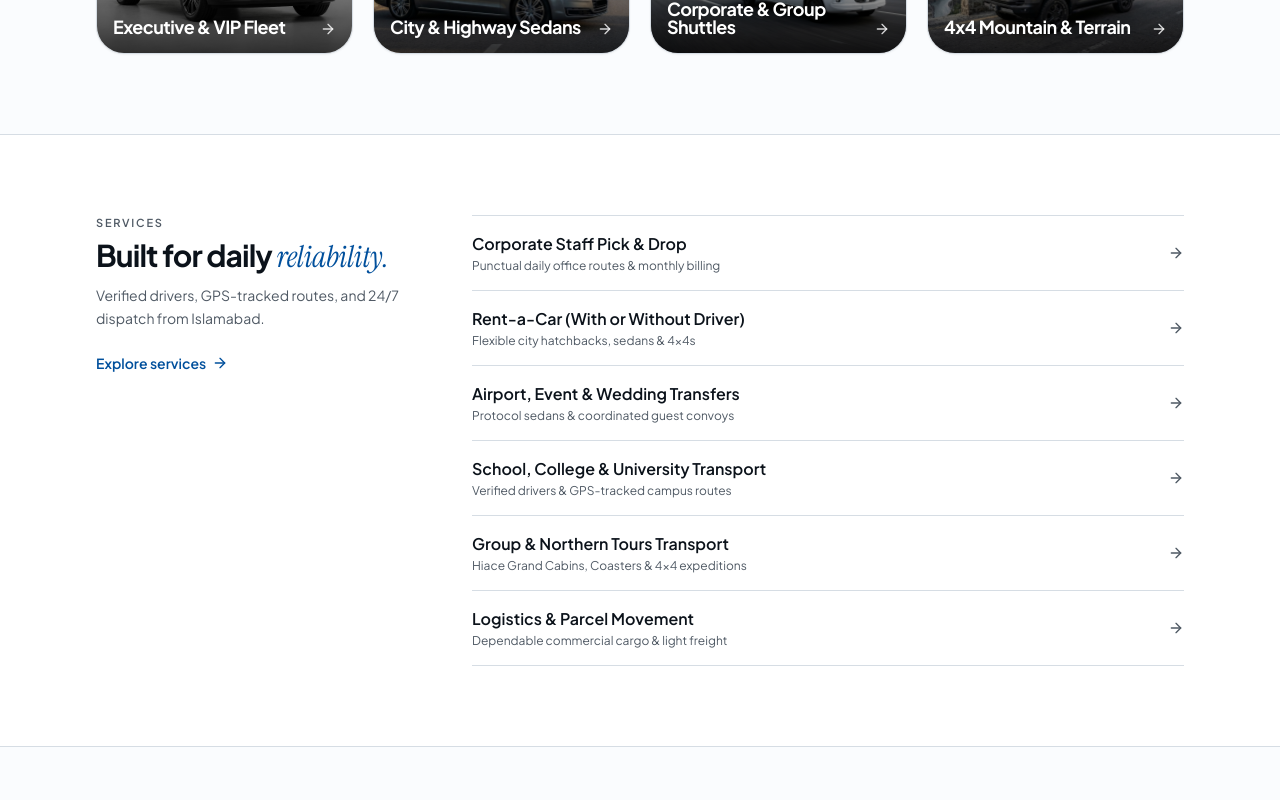
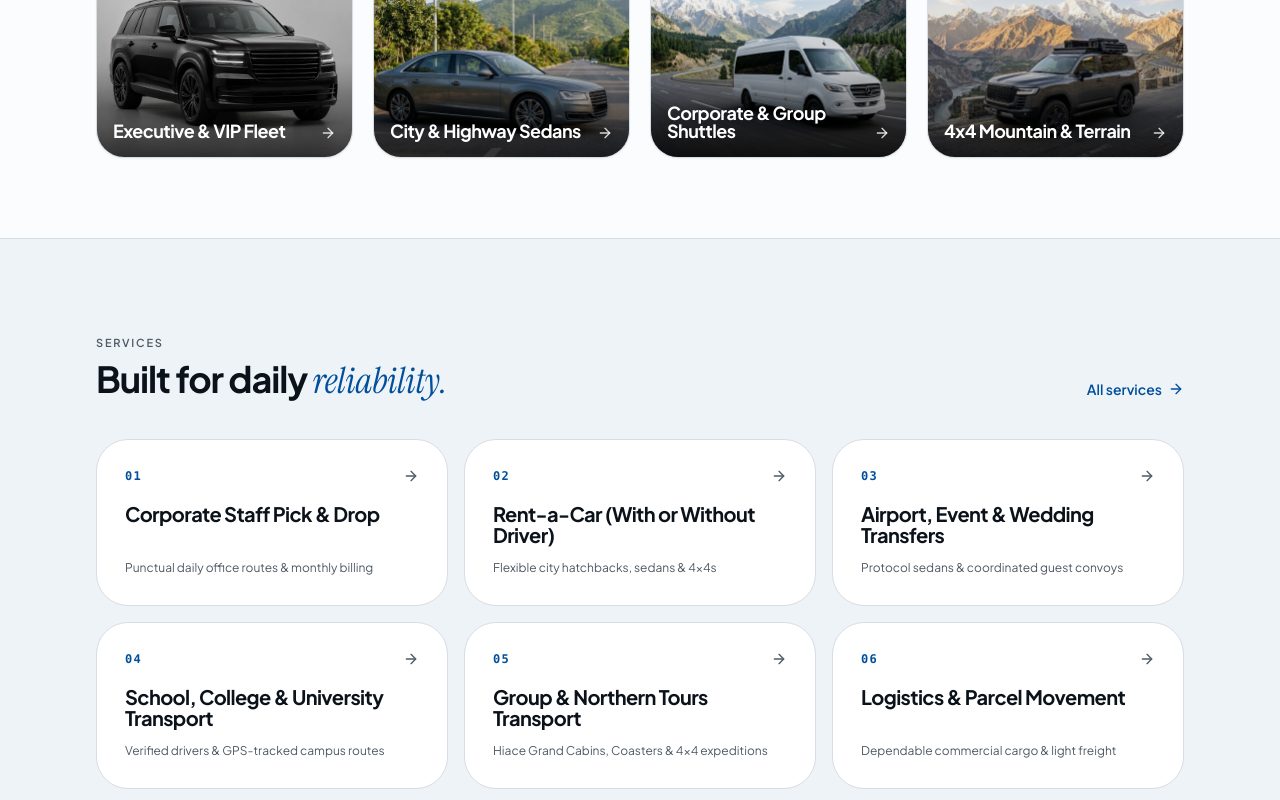
Before and after one commit to theaseerabbas/AseerGroup, a React (Vite) app in the folder frontend/transport/: page / in a window 1280 px wide. Shown: the part 1020-1820 px from the top of the page. Built offline with nearby package versions, Linux system fonts and the light colour scheme; no server answers.

Commit message:
Polish Transport: 100vh carousel hero, Bento services grid, SpotlightCard hover motion, and decluttered FleetPage

```diff
--- /dev/null
+++ b/frontend/transport/src/components/SpotlightCard.tsx
@@ -0,0 +1,36 @@
+import { useRef, type ReactNode } from "react";
+import { cn } from "../lib/utils";
+
+export function SpotlightCard({
+  children,
+  className = "",
+}: {
+  children: ReactNode;
+  className?: string;
+}) {
+  const ref = useRef<HTMLDivElement>(null);
+  const rafRef = useRef<number | null>(null);
+
+  const onMove = (e: React.MouseEvent<HTMLDivElement>) => {
+    const el = ref.current;
+    if (!el) return;
+    const { clientX, clientY } = e;
+    if (rafRef.current !== null) return;
+    rafRef.current = requestAnimationFrame(() => {
+      rafRef.current = null;
+      const rect = el.getBoundingClientRect();
+      el.style.setProperty("--mx", `${clientX - rect.left}px`);
+      el.style.setProperty("--my", `${clientY - rect.top}px`);
+    });
+  };
+
+  return (
+    <div
+      ref={ref}
+      onMouseMove={onMove}
+      className={cn("spotlight-card", className)}
+    >
+      {children}
+    </div>
+  );
+}
--- a/frontend/transport/src/pages/AboutPage.tsx
+++ b/frontend/transport/src/pages/AboutPage.tsx
@@ -44,7 +44,7 @@ export function AboutPage() {
     officeLocations.find((l) => l.id === activeLocId) ?? officeLocations[0]!;
 
   return (
-    <div>
+    <div className="page-in">
       <section className="border-b border-border bg-pattern-cobalt py-12 sm:py-16">
         <div className="mx-auto max-w-6xl px-4 sm:px-6 lg:px-8">
           <div className="grid items-center gap-10 lg:grid-cols-12">
--- a/frontend/transport/src/pages/BookPage.tsx
+++ b/frontend/transport/src/pages/BookPage.tsx
@@ -119,7 +119,7 @@ export function BookPage() {
   }
 
   return (
-    <div>
+    <div className="page-in">
       <section className="border-b border-border bg-pattern-cobalt py-12 sm:py-16">
         <div className="mx-auto max-w-6xl px-4 sm:px-6 lg:px-8">
           <p className="eyebrow">Booking &amp; Dispatch Desk</p>
--- a/frontend/transport/src/pages/HomePage.tsx
+++ b/frontend/transport/src/pages/HomePage.tsx
@@ -12,6 +12,7 @@ import shuttleImg from "../assets/shuttle.jpg";
 import transportSuvImg from "../assets/transport-suv.jpg";
 import { type FleetCategory } from "../lib/transportData";
 import { usePageSeo } from "../lib/usePageSeo";
+import { SpotlightCard } from "../components/SpotlightCard";
 
 const heroSlides = [
   {
@@ -111,14 +112,14 @@ export function HomePage() {
   const current = heroSlides[activeSlide] ?? heroSlides[0]!;
 
   return (
-    <div>
-      {/* 1. CLEAN FULL-BLEED CAROUSEL HERO WITH SEARCH OVERLAY */}
+    <div className="page-in">
+      {/* 1. CLEAN FULL-BLEED 100VH CAROUSEL HERO WITH SEARCH OVERLAY */}
       <section
         className="relative overflow-hidden bg-primary text-white"
         onMouseEnter={() => setPaused(true)}
         onMouseLeave={() => setPaused(false)}
       >
-        <div className="relative h-[78svh] min-h-[520px] max-h-[760px] w-full">
+        <div className="relative h-[calc(100svh-4rem)] min-h-[540px] w-full lg:h-[calc(100svh-4.5rem)]">
           {/* Slide Track */}
           <div
             className="flex h-full transition-transform duration-700 ease-out"
@@ -263,50 +264,53 @@ export function HomePage() {
         </div>
       </section>
 
-      {/* 3. EDITORIAL SERVICES LIST (NO ICON-BOX CLUTTER) */}
-      <section className="border-y border-border bg-white py-16 sm:py-20">
+      {/* 3. COHESIVE SERVICES BENTO (LIMITED TEXT, PREMIUM SPOTLIGHT) */}
+      <section className="border-y border-border bg-card py-16 sm:py-24">
         <div className="mx-auto max-w-6xl px-4 sm:px-6 lg:px-8">
-          <div className="grid gap-10 lg:grid-cols-12">
-            <div className="lg:col-span-4">
+          <div className="flex flex-col justify-between gap-4 sm:flex-row sm:items-end">
+            <div>
               <p className="eyebrow">Services</p>
-              <h2 className="display mt-2 text-3xl text-foreground">
+              <h2 className="display mt-2 text-3xl text-foreground sm:text-4xl">
                 Built for daily{" "}
                 <span className="serif-i font-normal text-cobalt">
                   reliability.
                 </span>
               </h2>
-              <p className="mt-3 text-sm leading-relaxed text-muted-foreground">
-                Verified drivers, GPS-tracked routes, and 24/7 dispatch from
-                Islamabad.
-              </p>
+            </div>
             <Link
               to="/services"
-                className="mt-6 inline-flex items-center gap-1.5 text-sm font-semibold text-cobalt hover:opacity-80"
+              className="inline-flex shrink-0 items-center gap-1.5 whitespace-nowrap text-sm font-semibold text-cobalt hover:opacity-80"
             >
-                <span>Explore services</span>
+              <span>All services</span>
               <ArrowRight className="size-4" />
             </Link>
           </div>
 
-            <div className="divide-y divide-border border-y border-border lg:col-span-8">
-              {serviceRows.map((row) => (
+          <div className="mt-10 grid gap-4 sm:grid-cols-2 lg:grid-cols-3">
+            {serviceRows.map((row, idx) => (
               <Link
                 key={row.title}
                 to={`/book?service=${encodeURIComponent(row.title)}`}
-                  className="group flex items-center justify-between gap-4 py-4 transition hover:px-2"
+                className="group block"
               >
+                <SpotlightCard className="flex h-full flex-col justify-between rounded-3xl border border-border bg-white p-7">
                   <div>
-                    <h3 className="text-base font-semibold text-foreground transition group-hover:text-cobalt">
+                    <div className="flex items-center justify-between">
+                      <span className="font-mono text-xs font-semibold tracking-widest text-cobalt">
+                        0{idx + 1}
+                      </span>
+                      <ArrowRight className="size-4 text-muted-foreground transition-transform duration-300 group-hover:translate-x-1 group-hover:text-cobalt" />
+                    </div>
+                    <h3 className="display mt-5 text-xl text-foreground transition-colors group-hover:text-cobalt">
                       {row.title}
                     </h3>
-                    <p className="mt-0.5 text-xs text-muted-foreground">
+                  </div>
+                  <p className="mt-3 text-xs leading-relaxed text-muted-foreground">
                     {row.note}
                   </p>
-                  </div>
-                  <ArrowRight className="size-4 shrink-0 text-muted-foreground transition group-hover:translate-x-1 group-hover:text-cobalt" />
+                </SpotlightCard>
               </Link>
             ))}
-            </div>
           </div>
         </div>
       </section>
--- a/frontend/transport/src/pages/ServicesPage.tsx
+++ b/frontend/transport/src/pages/ServicesPage.tsx
@@ -2,6 +2,7 @@ import { Link } from "react-router-dom";
 import { ArrowRight, Check } from "lucide-react";
 import { coreTransportServices, whyChooseTransport } from "../lib/transportData";
 import { usePageSeo } from "../lib/usePageSeo";
+import { SpotlightCard } from "../components/SpotlightCard";
 
 const dispatchSteps = [
   {
@@ -35,7 +36,7 @@ export function ServicesPage() {
   });
 
   return (
-    <div>
+    <div className="page-in">
       <section className="border-b border-border bg-pattern-cobalt py-12 sm:py-16">
         <div className="mx-auto max-w-6xl px-4 sm:px-6 lg:px-8">
           <p className="eyebrow">Mobility &amp; Logistics Solutions</p>
@@ -54,11 +55,11 @@ export function ServicesPage() {
       </section>
 
       <section className="mx-auto max-w-6xl px-4 py-12 sm:px-6 sm:py-16 lg:px-8">
-        <div className="grid gap-6 md:grid-cols-2 lg:grid-cols-4">
+        <div className="grid gap-5 md:grid-cols-2 lg:grid-cols-4">
           {coreTransportServices.map((svc) => (
-            <div
+            <SpotlightCard
               key={svc.num}
-              className="flex flex-col justify-between rounded-3xl border border-border bg-white p-6 shadow-xs transition hover:border-cobalt/40 hover:shadow-float"
+              className="group flex flex-col justify-between rounded-3xl border border-border bg-white p-6"
             >
               <div>
                 <span className="font-mono text-xs font-semibold tracking-widest text-cobalt">
@@ -74,13 +75,13 @@ export function ServicesPage() {
               <div className="mt-5 border-t border-border pt-3.5">
                 <Link
                   to={`/book?service=${encodeURIComponent(svc.title)}`}
-                  className="inline-flex items-center gap-1.5 text-xs font-semibold text-cobalt hover:opacity-80"
+                  className="inline-flex items-center gap-1.5 text-xs font-semibold text-cobalt transition group-hover:gap-2"
                 >
                   <span>Request quote</span>
                   <ArrowRight className="size-3.5" />
                 </Link>
               </div>
-            </div>
+            </SpotlightCard>
           ))}
         </div>
       </section>
--- a/frontend/transport/src/styles.css
+++ b/frontend/transport/src/styles.css
@@ -161,6 +161,51 @@
   animation: slideProgress 5s linear forwards;
 }
 
+@keyframes page-in {
+  from {
+    opacity: 0;
+    transform: translateY(10px);
+  }
+  to {
+    opacity: 1;
+    transform: none;
+  }
+}
+
+.page-in {
+  animation: page-in 0.55s var(--ease-apple) both;
+}
+
+.spotlight-card {
+  position: relative;
+  overflow: hidden;
+  transition:
+    transform 0.45s var(--ease-apple),
+    box-shadow 0.45s var(--ease-apple),
+    border-color 0.35s var(--ease-apple);
+}
+.spotlight-card::before {
+  content: "";
+  position: absolute;
+  inset: 0;
+  border-radius: inherit;
+  pointer-events: none;
+  opacity: 0;
+  transition: opacity 0.4s ease;
+  background: radial-gradient(
+    420px circle at var(--mx, 50%) var(--my, 50%),
+    oklch(0.43 0.145 252 / 10%),
+    transparent 65%
+  );
+}
+.spotlight-card:hover::before {
+  opacity: 1;
+}
+.spotlight-card:hover {
+  transform: translateY(-2px);
+  box-shadow: 0 22px 48px -16px oklch(0.43 0.145 252 / 18%);
+}
+
 .shadow-float {
   box-shadow: var(--shadow-float);
 }
```
Also changed, not shown: frontend/transport/src/pages/FleetPage.tsx (+14 -25 lines). Lines whose indentation alone changed are shown as unchanged.
